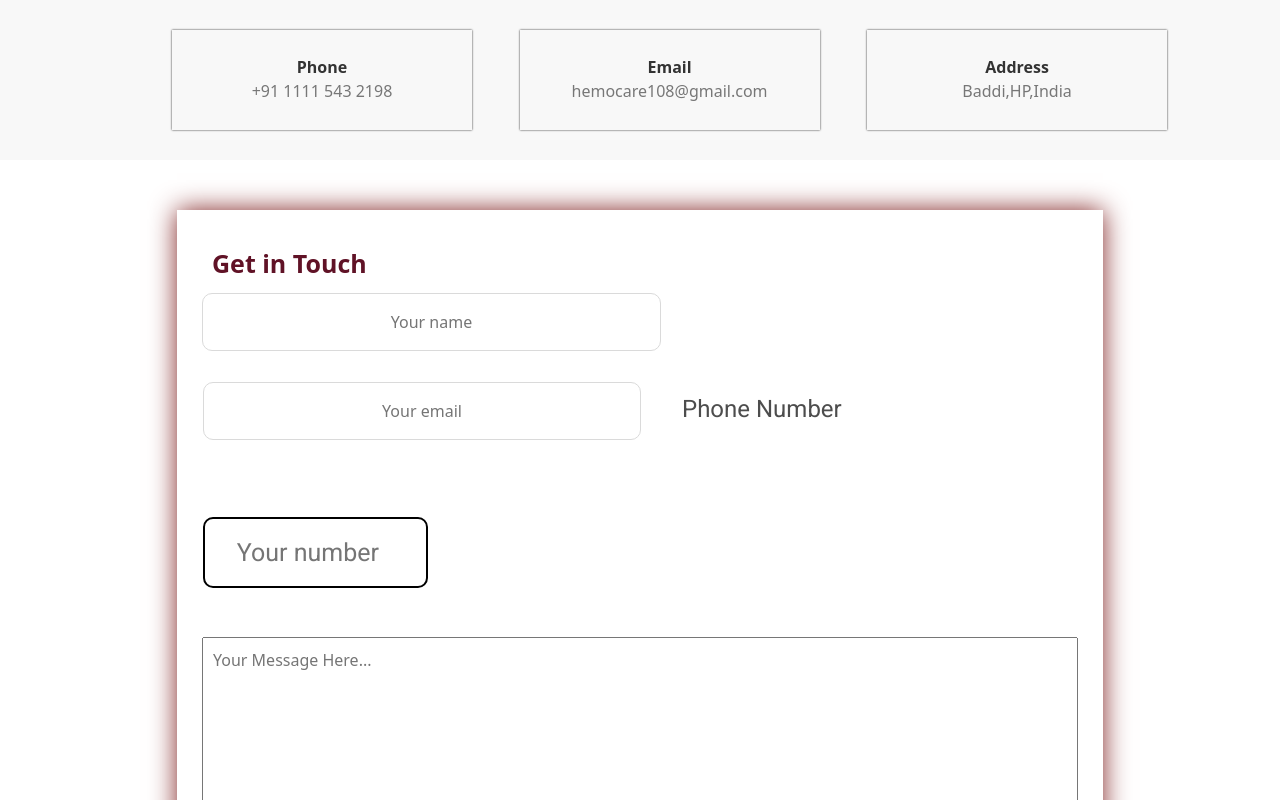
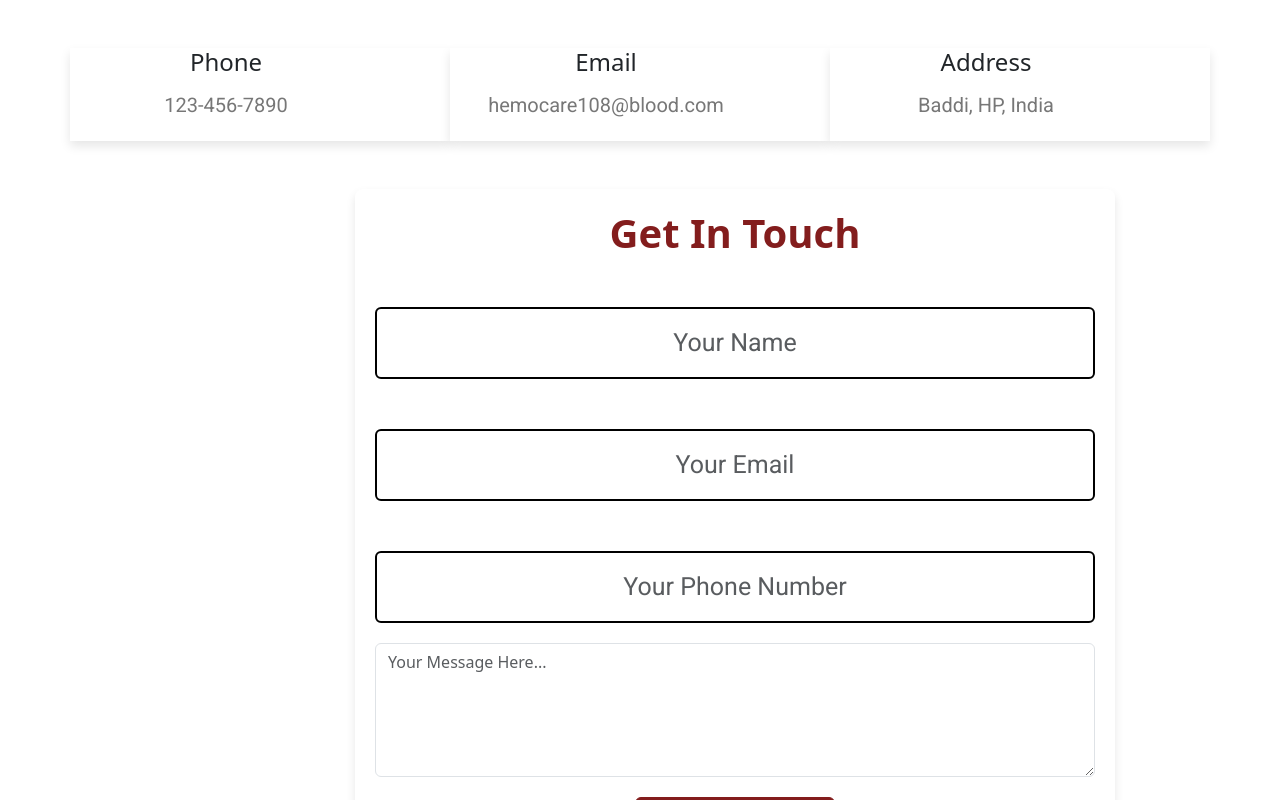
Before and after one commit to ARIHECTED/Hemocare, a React (Create React App) app in the folder frontend/: page /contact-us in a window 1280 px wide. Shown: the top 800 px of the page. Built offline with nearby package versions, Linux system fonts and the light colour scheme.

Commit message:
ContactUs Updated

```diff
--- a/frontend/src/Components/ContactUs.css
+++ b/frontend/src/Components/ContactUs.css
@@ -1,84 +1,56 @@
-.contact_info {
-    background-color: #f8f8f8;
-    padding: 30px 0;
+.container {
+  margin: auto;
+}
+.form-group {
+  margin-bottom: 2px;
 }
 
-  .contact_info_item {
-    flex: 1;
+.textArea {
+  resize: vertical;
+  width: 42vw;
+}
+.text-center{
+  color:#831d1d;
+  font-size: 40px;
+  font-weight: bold;
+}
+.col-md-4{
+  text-align: center;
+  background-color: #fff;
+  padding-right: 80px;
+  border-radius: 0px;
+  box-shadow: 0 5px 10px rgba(4, 4, 4, 0.1);
+  transition: box-shadow 0.3s ease;
 }
 
-  .contact_info_content {
-    text-align: left;
-    height : 100px;
-    width: 300px;
-    padding: 25px;
-    text-align :center;
-    box-shadow: 0 0 2px rgb(41, 41, 41);
+.col-md-8 {
+  text-align: center;
+  background-color: #fff; /* Set background color if needed */
+  padding: 20px;
+  border-radius: 8px;
+  box-shadow: 0 5px 10px rgba(4, 4, 4, 0.1); /* Add box shadow */
+  transition: box-shadow 0.3s ease; /* Add transition for smooth effect on hover */
+
+  /* Optional: Adjust margin or other styles as needed */
+  margin-bottom: 20px;
 }
 
-  .contact_info_title {
-    font-weight: bold;
-    color: #333;
+.col-md-8:hover {
+  box-shadow: 0 15px 25px rgb(93, 21, 21);; /* Adjust box shadow on hover */
 }
 
-  .contact_info_text {
-    color: #777777;
+
+.btn-primary {
+  background-color: #831d1d;
+  color: #fff;
+  border-color: #831d1d;
+  width:200px;
+  height:50px;
+  font-size: 20px;
 }
 
-  .contact_form {
-    background-color: #fff;
-    padding: 50px 0;
+.btn-primary:hover {
+  background-color: #1b5215;
+  color: #fff;
+  border-color: #1b5215;
 }
-
-  .contact_form_container {
-    max-width: 1000px;
-    margin: 0 auto;
-    padding: 25px;
-    box-shadow: 0 0 25px rgb(128, 36, 36);
-  }
-
-  .contact_form_title {
-    font-size: 25px;
-    font-weight: bold;
-    margin: 10px;
-    color:#601226;
-  }
-
-  .conatct_form_name,
-.contact_form_email,
-.contact_form_phone {
-  width:50%;
-  padding: 10px;
-  margin: 1px;
-  box-sizing:border-box;
-}
-
-  .contact_form_text textarea {
-    width: 100%;
-    padding: 10px;
-  }
-
-  .contact_from_button {
-    margin-top: 20px;
-  }
-
-  .contact_submit_button {
-    background-color: #601226;
-    color: #fff;
-    padding: 10px 20px;
-    border: none;
-    border-radius: 5px;
-    cursor: pointer;
-    font-size: 16px;
-  }
-
-  /* Responsive Styles */
-  @media (max-width: 768px) {
-    .contact_form_name,
-    .contact_form_email,
-    .contact_form_phone {
-      width: 100%;
-      margin-right: 0;
-      margin-bottom: 10px;
-    }
-  }
--- a/frontend/src/Components/ContactUs.js
+++ b/frontend/src/Components/ContactUs.js
@@ -1,90 +1,104 @@
-import React from 'react'
+import React from "react";
 import './ContactUs.css';
-const Contact = () =>{
+import { useState } from "react";
+
+const ContactUsForm = () => {
+  const [formData, setFormData] = useState({
+    name: "",
+    email: "",
+    phone: "",
+    message: "",
+  });
+
+  const handleChange = (e) => {
+    const { name, value } = e.target;
+    setFormData((prevData) => ({
+      ...prevData,
+      [name]: value,
+    }));
+  };
+
+  const handleSubmit = (e) => {
+    e.preventDefault();
+    // Handle form submission logic here
+    console.log("Form submitted:", formData);
+    // You can add your logic to send the form data to the server or perform other actions
+  };
+
   return (
-        <>
-        <div className='contact_info'>
-            <div className = "container-fluid">
-                <div className = "row">
-                    <div className = "col-lg-10 offset-lg-1 d-flex justify-content-between">
-
-                        <div className='contact_info_item d-flex justify-content-start align-items-center'>
-                            <div className = "contact_info_content">
-                                <div className = "contact_info_title">
-                                    Phone
+    <div className="maindiv">
+    <div className="container mt-5">
+      <div className="row">
+        <div className="col-md-4">
+          <h4>Phone</h4>
+          <p>123-456-7890</p>
         </div>
-                                <div className = "contact_info_text">
-                                    +91 1111 543 2198
+        <div className="col-md-4">
+          <h4>Email</h4>
+          <p>hemocare108@blood.com</p>
         </div>
+        <div className="col-md-4">
+          <h4>Address</h4>
+          <p>Baddi, HP, India</p>
         </div>
       </div>
 
-                        <div className='contact_info_item d-flex justify-content-start align-items-center'>
-                            <div className = "contact_info_content">
-                                <div className = "contact_info_title">
-                                    Email
+      <div className="row mt-5">
+        <div className="col-md-8 offset-md-2">
+          <form onSubmit={handleSubmit}>
+            <h3 className="text-center">Get In Touch</h3>
+            <div className="form-group">
+              <input
+                type="text"
+                className="form-control"
+                style={{ width: "100%" }}
+                placeholder="Your Name"
+                name="name"
+                value={formData.name}
+                onChange={handleChange}
+              />
             </div>
-                                <div className = "contact_info_text">
-                                    hemocare108@gmail.com
+            <div className="form-group">
+              <input
+                type="email"
+                className="form-control"
+                style={{ width: "100%" }}
+                placeholder="Your Email"
+                name="email"
+                value={formData.email}
+                onChange={handleChange}
+              />
             </div>
+            <div className="form-group">
+              <input
+                type="tel"
+                className="form-control"
+                style={{ width: "100%", marginBottom:"20px" }}
+                placeholder="Your Phone Number"
+                name="phone"
+                value={formData.phone}
+                onChange={handleChange}
+              />
             </div>
+            <div className="form-group">
+              <textarea
+                className="textArea form-control"
+                rows="5"
+                placeholder="Your Message Here..."
+                name="message"
+                value={formData.message}
+                onChange={handleChange}
+                style={{ width: "100%", marginBottom:"20px"}}
+              ></textarea>
             </div>
-
-                        <div className='contact_info_item d-flex justify-content-start align-items-center'>
-                            <div className = "contact_info_content">
-                                <div className = "contact_info_title">
-                                    Address
-                                </div>
-                                <div className = "contact_info_text">
-                                    Baddi,HP,India
-                                </div>
-                            </div>
-                        </div>
-
-                    </div>
-
-                </div>
-
-            </div>
-        </div>
-        {/*contact us form */}
-
-        <div className='contact_form'>
-            <div className='container'>
-                <div className='row'>
-                    <div className="col-lg-10 offset-ls-1">
-                        <div className = "contact_form_container">
-                            <div className='contact_form_title'>
-                                Get in Touch
-                            </div>
-                            <form id = "contact_form">
-                                <div className='contact_form_name'>
-                                    <input type="text" id= "contact_form_name" className='contact_form_name input_field'
-                                    placeholder = "Your name" required = "true"/>
-
-                                    <input type="email" id= "contact_form_email" className='contact_form_email input_field'
-                                    placeholder = "Your email" required = "true"/>
-
-                                    <label>Phone Number</label>
-                                    <input type="number" id= "contact_form_phone" className='contact_form_phone input_field'
-                                    placeholder = "Your number" required = "true"/>
-                                </div>
-
-                                <div className='contact_form_text mt-5'>
-                                     <textarea className='text_field contact_form_message' placeholder = "Your Message Here..." cols="30" rows="10"></textarea>
-                                </div>
-
-                                <div className='contact_from_button'>
-                                    <button type="submit" className='button contact_submit_button'>Send Message</button>
-                                </div>
+            <button type="submit" className="btn btn-primary">
+              Send Message
+            </button>
           </form>
         </div>
       </div>
     </div>
     </div>
-        </div>
-        </>
-    )
-}
-
-export default Contact
+  );
+};
+export default ContactUsForm;
```
Lines whose indentation alone changed are shown as unchanged.
